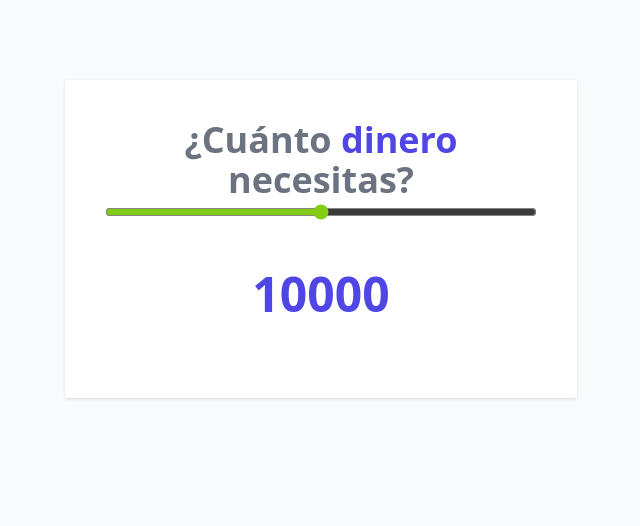
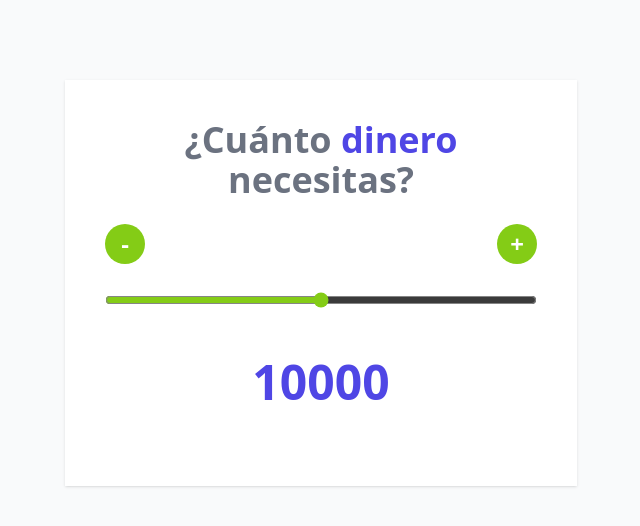
Before and after one commit to HugoAvila-Dev/cotizador-prestamos-react, a React (Vite) app: page / in a window 1280 px wide. Shown: the top 526 px of the page, without its empty margins (319-959 px from the left). Built offline with nearby package versions, Linux system fonts and the light colour scheme.

Commit message:
feat: ✨ Botones para incrementos y decrementos

```diff
--- a/src/App.jsx
+++ b/src/App.jsx
@@ -12,9 +12,45 @@
     setCantidad(+e.target.value);
   }
 
+  const handleClickDecremento = () => {
+    const valor = cantidad - STEP;
+
+    if (valor < MIN) {
+      alert('Cantidad no válida');
+      return;
+    }
+    setCantidad(valor);
+
+  }
+
+  const handleClickIncremento = () => {
+    const valor = cantidad + STEP;
+
+    if (valor > MAX) {
+      alert('Cantidad no válida');
+      return;
+    }
+    setCantidad(valor);
+
+  }
+
   return (
     <div className="my-20 max-w-lg mx-auto bg-white shadow p-10">
       <Header />
+
+      <div className='flex justify-between my-6'>
+        <button
+          type='button'
+          className='h-10 w-10 flex items-center justify-center font-bold text-white text-2xl bg-lime-500 rounded-full hover:outline-none hover:ring-2 hover:ring-offset-2 hover:ring-lime-500'
+          onClick={handleClickDecremento}
+        >-</button>
+
+        <button
+          type='button'
+          className='h-10 w-10 flex items-center justify-center font-bold text-white text-2xl bg-lime-500 rounded-full hover:outline-none hover:ring-2 hover:ring-offset-2 hover:ring-lime-500'
+          onClick={handleClickIncremento}
+        >+</button>
+      </div>
 
       <input
         type="range"
```
